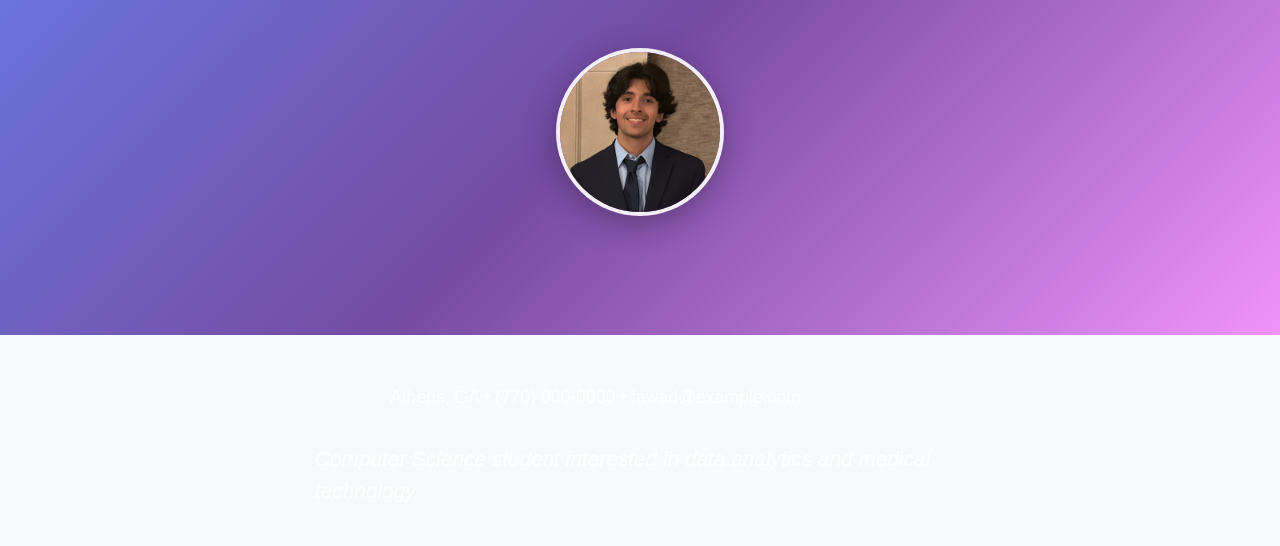
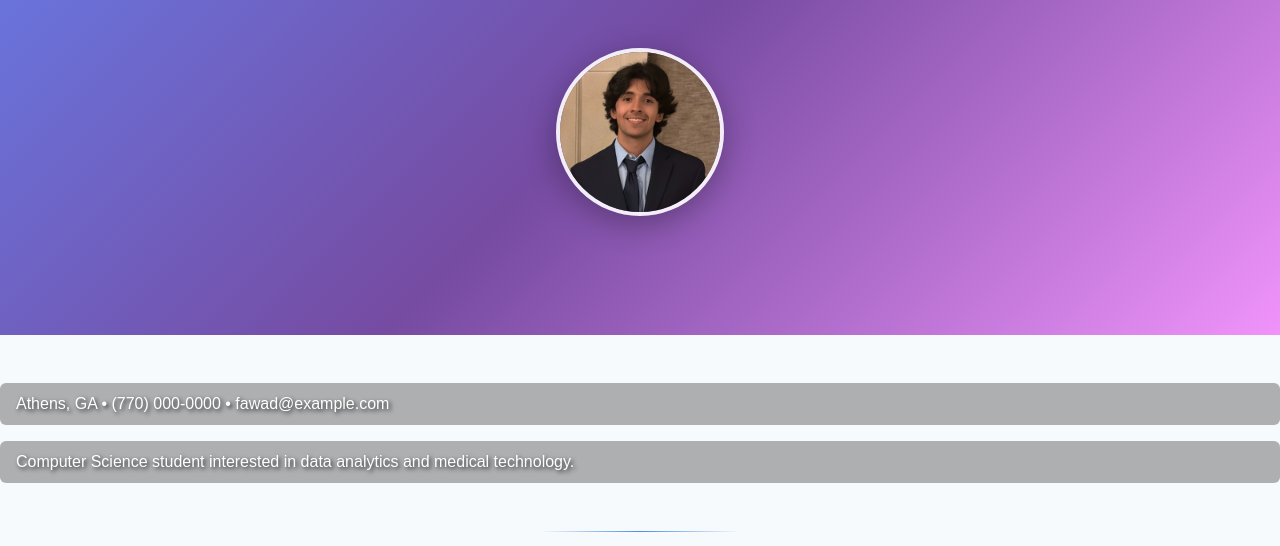
Before and after one commit to Zanoverse/Zanoverse.github.io, a plain HTML site: page index.html in a window 1280 px wide. Shown: the part 254-800 px from the top of the page. Drawn offline with Linux system fonts and the light colour scheme.

Commit message:
Update style.css

```diff
--- a/css/style.css
+++ b/css/style.css
@@ -112,21 +112,19 @@ header img:hover {
 }
 
 .address {
-  font-size: 1.1rem;
-  color: rgba(255,255,255,0.9);
-  margin: 1.5rem auto;
-  font-weight: 400;
-  max-width: 500px;
+  color: #ffffff;
+  text-shadow: 2px 2px 4px rgba(0,0,0,0.8);
+  background: rgba(0,0,0,0.3);
+  padding: 0.5rem 1rem;
+  border-radius: 6px;
 }
 
 .tagline {
-  font-size: 1.3rem;
-  color: rgba(255,255,255,0.95);
-  font-style: italic;
-  max-width: 650px;
-  margin: 2rem auto;
-  font-weight: 300;
-  line-height: 1.5;
+  color: #ffffff;
+  text-shadow: 2px 2px 4px rgba(0,0,0,0.8);
+  background: rgba(0,0,0,0.3);
+  padding: 0.5rem 1rem;
+  border-radius: 6px;
 }
 
 /************* Sections ********************/
```
